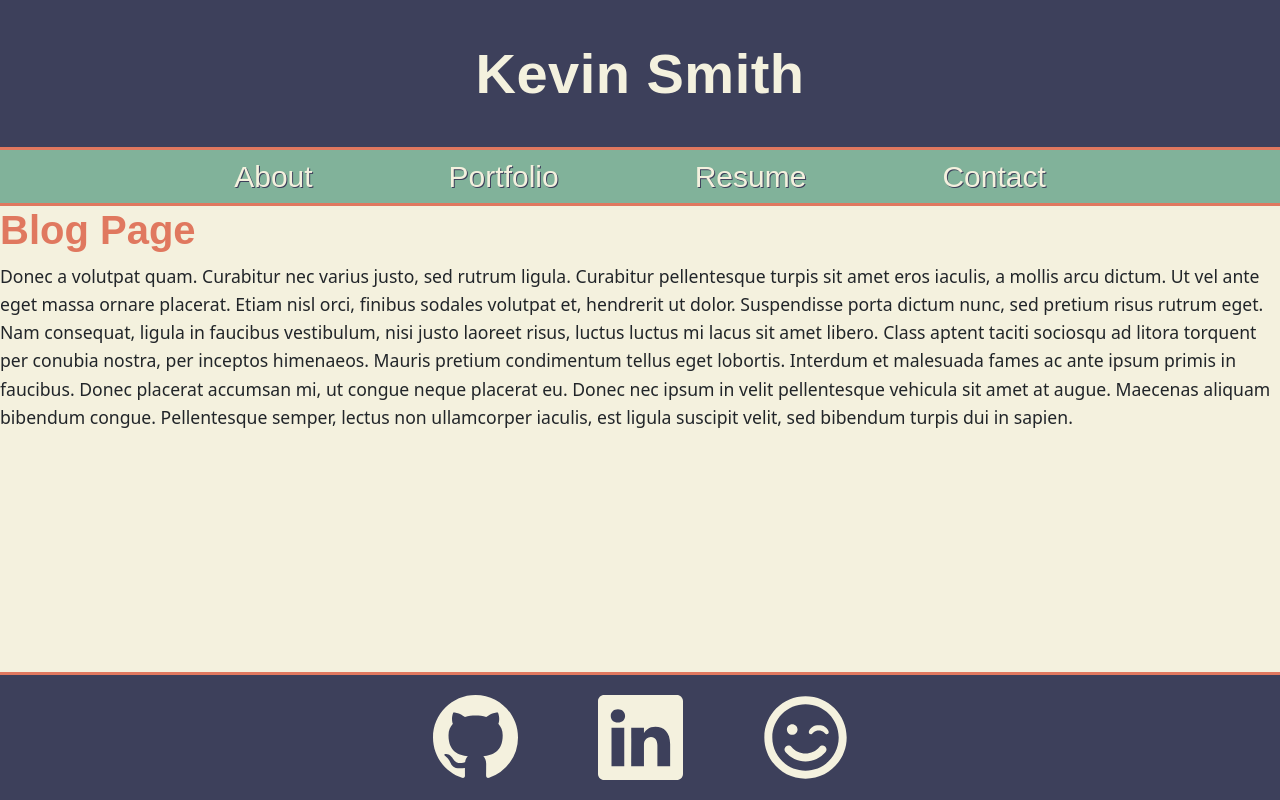
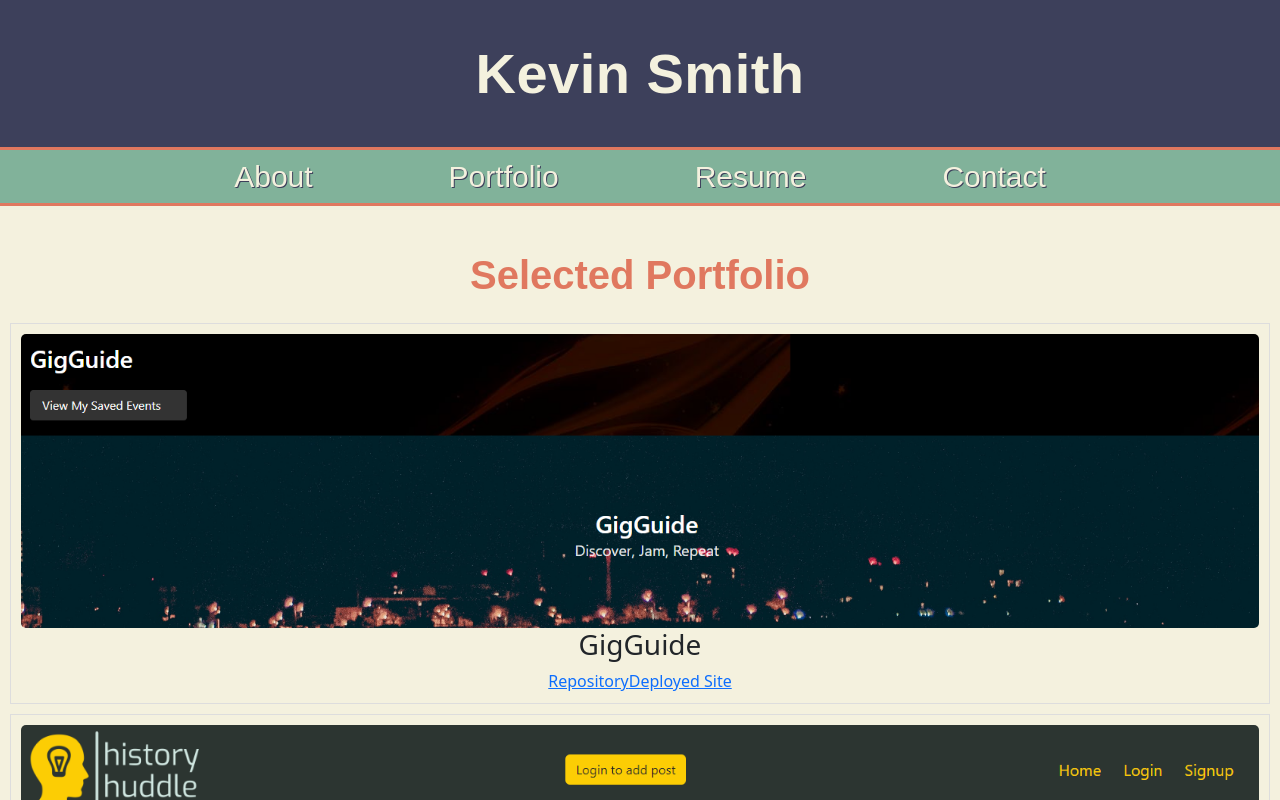
Before and after one commit to kevinsmithseven/professional-portfolio, a React (Vite) app: page /portfolio in a window 1280 px wide. Shown: the top 800 px of the page. Built offline with nearby package versions, Linux system fonts and the light colour scheme.

Commit message:
updated Project.jsx component and Portfolio.jsx page, with associated temp styling

```diff
--- a/src/components/Project.jsx
+++ b/src/components/Project.jsx
@@ -0,0 +1,14 @@
+import '../styles/Project.css'
+
+const Project = ({ project }) => {
+    return (
+        <div className="project-card">
+            <img src={project.image} alt={project.name} />
+            <h3>{project.name}</h3>
+            <a href={project.repoLink} target="_blank" rel="noopener noreferrer">Repository</a>
+            <a href={project.siteLink} target="_blank" rel="noopener noreferrer">Deployed Site</a>
+        </div>
+    );
+};
+
+export default Project;
--- a/src/pages/Portfolio.jsx
+++ b/src/pages/Portfolio.jsx
@@ -1,22 +1,17 @@
-export default function Portfolio() {
+import projects from '../utils/projects.js';
+import Project from '../components/Project.jsx'
+import '../styles/Portfolio.css'
+
+
+const Portfolio= () => {
     return (
-      <div>
-        <h1>Blog Page</h1>
-        <p>
-          Donec a volutpat quam. Curabitur nec varius justo, sed rutrum ligula.
-          Curabitur pellentesque turpis sit amet eros iaculis, a mollis arcu
-          dictum. Ut vel ante eget massa ornare placerat. Etiam nisl orci, finibus
-          sodales volutpat et, hendrerit ut dolor. Suspendisse porta dictum nunc,
-          sed pretium risus rutrum eget. Nam consequat, ligula in faucibus
-          vestibulum, nisi justo laoreet risus, luctus luctus mi lacus sit amet
-          libero. Class aptent taciti sociosqu ad litora torquent per conubia
-          nostra, per inceptos himenaeos. Mauris pretium condimentum tellus eget
-          lobortis. Interdum et malesuada fames ac ante ipsum primis in faucibus.
-          Donec placerat accumsan mi, ut congue neque placerat eu. Donec nec ipsum
-          in velit pellentesque vehicula sit amet at augue. Maecenas aliquam
-          bibendum congue. Pellentesque semper, lectus non ullamcorper iaculis,
-          est ligula suscipit velit, sed bibendum turpis dui in sapien.
-        </p>
-      </div>
+      <div className="portfolio-container">
+        <h1 className="text-center mb-4">Selected Portfolio</h1>
+            {projects.map(project => (
+                <Project key={project.id} project={project} />
+            ))}
+        </div>
     );
   }
+
+  export default Portfolio;
--- /dev/null
+++ b/src/styles/Portfolio.css
@@ -0,0 +1,3 @@
+h1 {
+    margin-top: 45px;
+}
--- /dev/null
+++ b/src/styles/Project.css
@@ -0,0 +1,14 @@
+.project-card {
+    border: 1px solid #ddd;
+    padding: 10px;
+    margin: 10px;
+    text-align: center;
+}
+
+.project-card img {
+    width: 100%;
+    height: auto;
+    border-radius: 5px;
+}
+
+/* Additional styling as needed */
```
